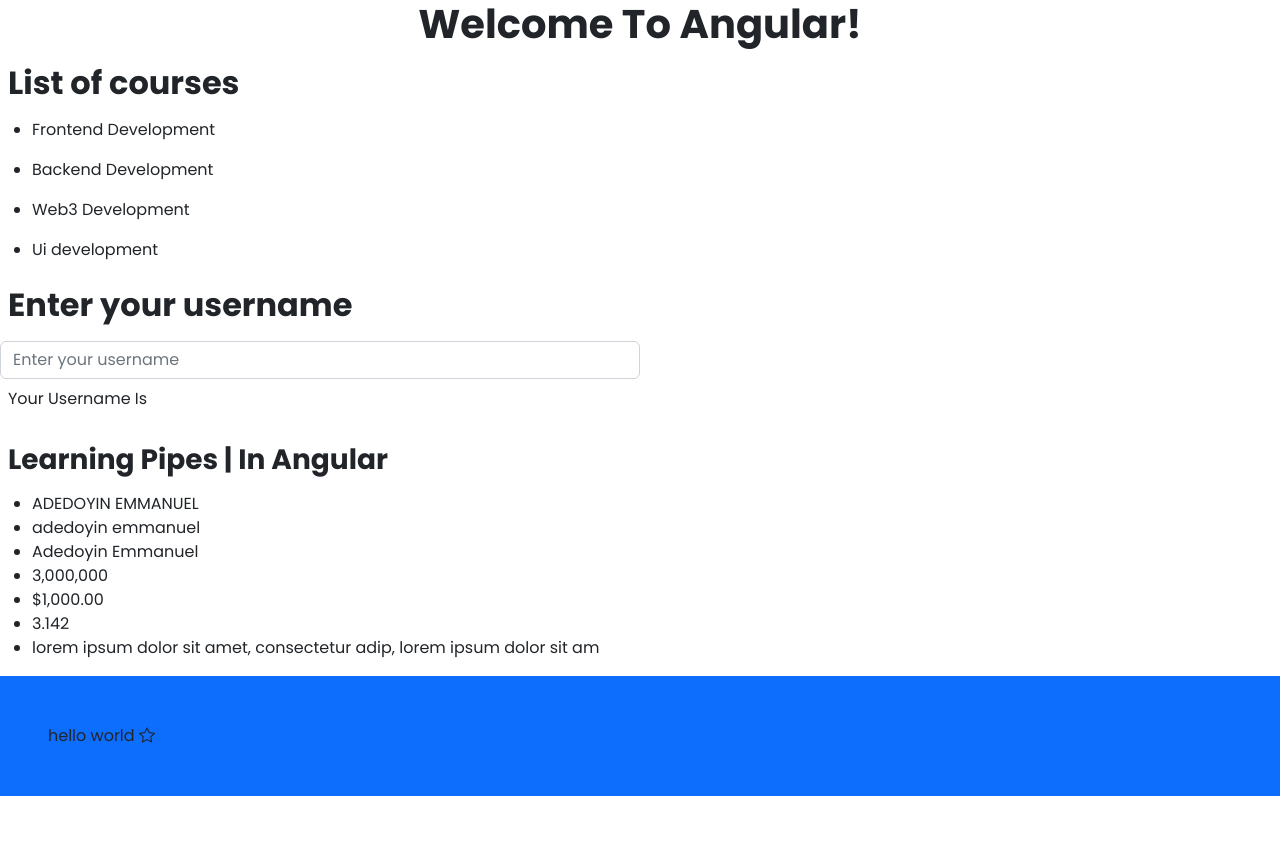
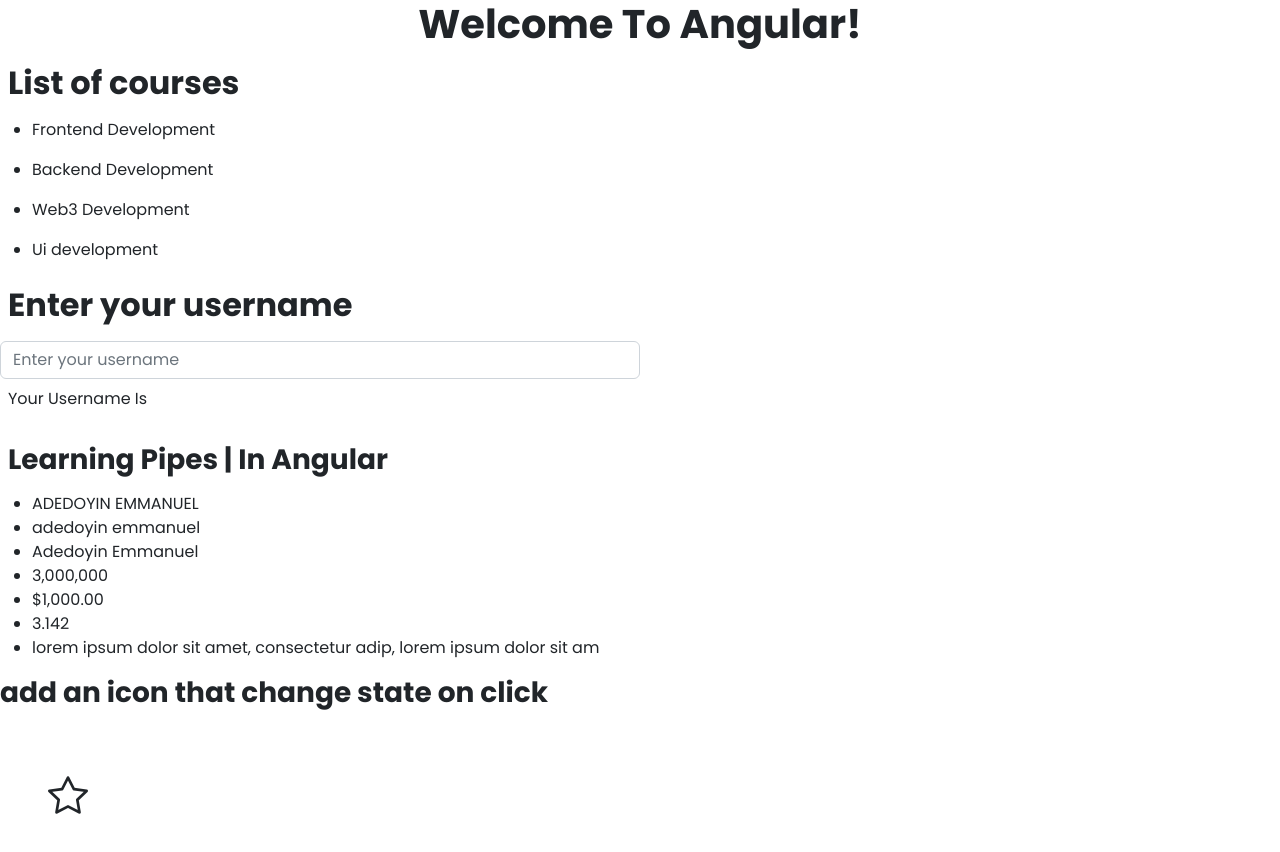
Before and after one commit to Adedoyin-Emmanuel/angular-roadmap, an Angular app: page / in a window 1280 px wide. Shown: the top 852 px of the page. Before the commit the page ends 800 px from the top, so only its background shows below. Built offline with nearby package versions, Linux system fonts and the light colour scheme.

Commit message:
Finished the star component challenge

```diff
--- a/src/app/star-rating/star-rating.component.html
+++ b/src/app/star-rating/star-rating.component.html
@@ -1,4 +1,4 @@
-<section class="star-rating-section bg-primary p-5">
-hello world
-  <i class="bi bi-star"></i>
+<h3 class="fw-bold fs-3">add an icon that change state on click</h3>
+<section class="star-rating-section p-5">
+  <i  class="fs-1 text-dark bi bi-star-fill" [class.bi-star]="isClicked"(click) = "handleClick()"></i>
 </section>
--- a/src/app/star-rating/star-rating.component.ts
+++ b/src/app/star-rating/star-rating.component.ts
@@ -3,8 +3,12 @@
 @Component({
   selector: 'app-star-rating',
   templateUrl: './star-rating.component.html',
-  styleUrls: ['./star-rating.component.css']
+  styleUrls: ['./star-rating.component.css'],
 })
 export class StarRatingComponent {
+  isClicked = true;
 
+  handleClick() {
+    this.isClicked = !this.isClicked;
+  }
 }
```
